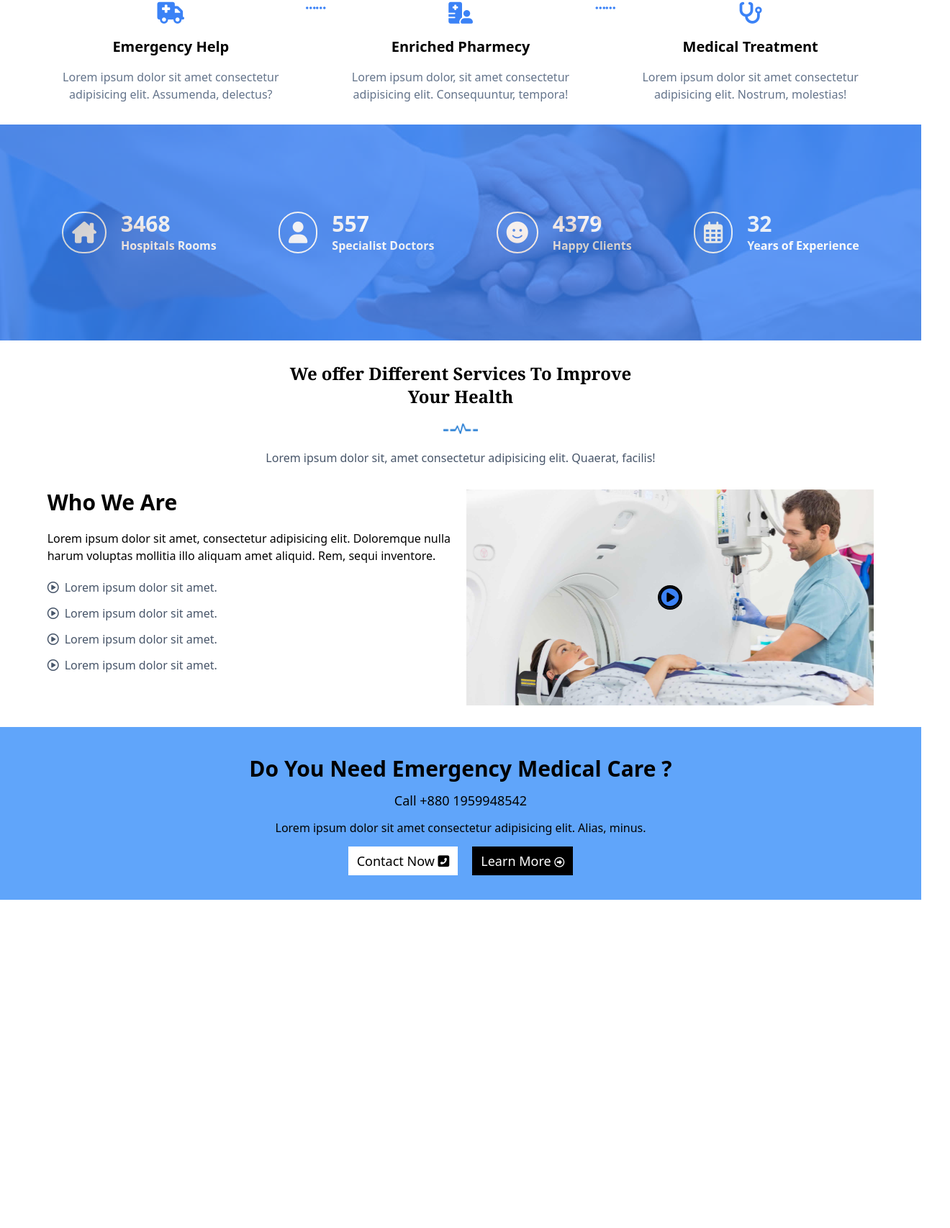
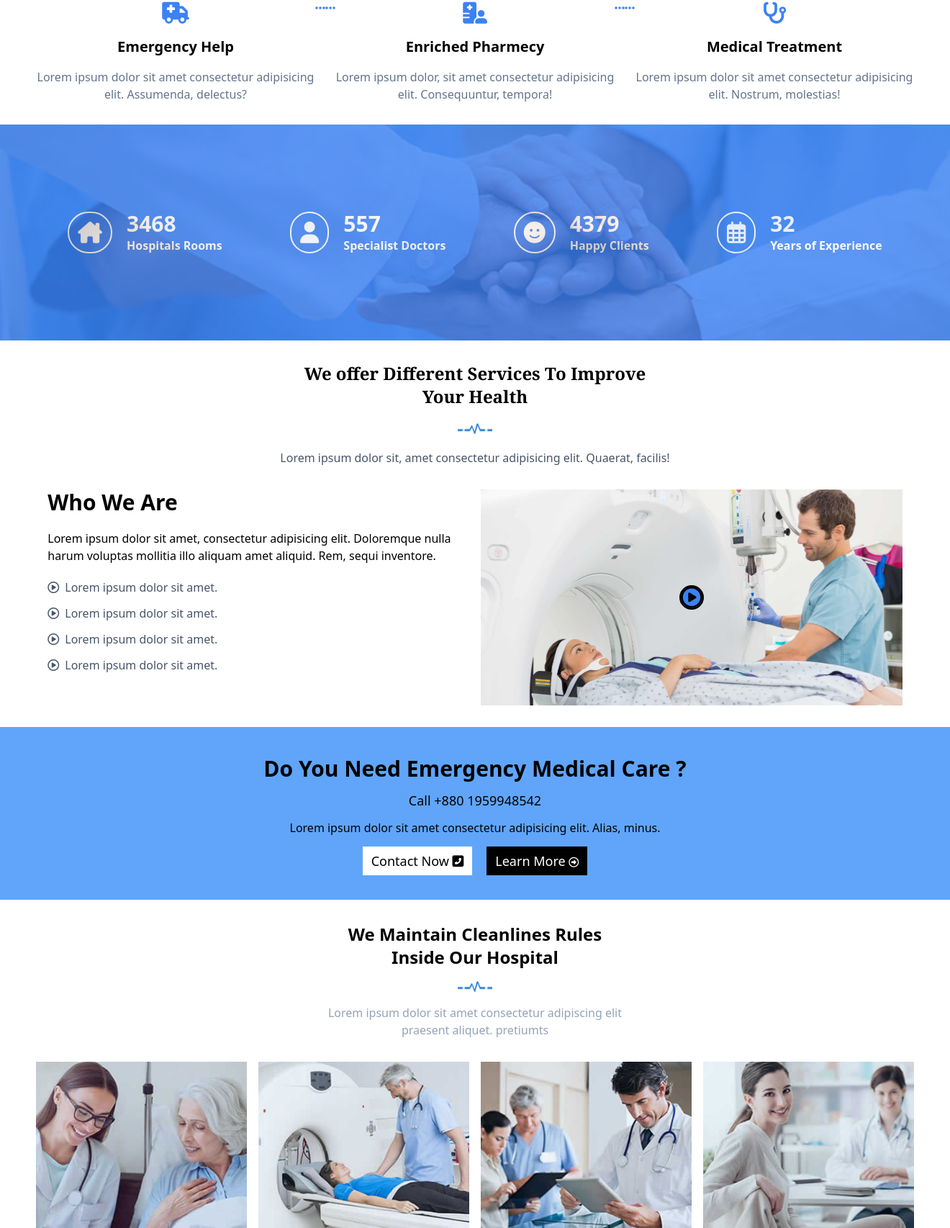
Before and after one commit to tanvirkhan00/Mediplus-project-by-tailwind-responsive, a website: page src/index.html in a window 1280 px wide. Shown: the part 954-2660 px from the top of the page at 72% size, 1320 px wide, since content can reach past the window. Before the commit the page ends 2204 px from the top, so only its background shows below. Drawn offline with Linux system fonts and the light colour scheme.

Commit message:
eddited size and add rules section

```diff
--- a/src/index.html
+++ b/src/index.html
@@ -7,8 +7,8 @@
   <title>Mediplus</title>
 </head>
 <body>
-    <section class="top_header hidden md:block border-b-2 border-slate-400">
-        <div class="top-wraper flex justify-between mx-[50px]  h-[50px] items-center font-medium">
+    <section class="top_header hidden md:block border-b-2 border-slate-400 w-[450px] md:w-[1000px] xl:w-[1320px] px-[50px]">
+        <div class="top-wraper flex justify-between h-[50px] items-center font-medium">
             <div class="single-box">
                 <ul class="flex xl:text-lg">
                     <li>About</li>
@@ -31,7 +31,7 @@
     </section>
 <!-- End Top-header Section -->
 
-    <section class="header_section mx-[50px]">
+    <section class="header_section w-[450px] md:w-[1000px] xl:w-[1320px] px-[50px]">
         <div class="header-wraper flex justify-between h-[60px] items-center ">
             <div class="single-box text-3xl">
                 <p class="font-semibold text-blue-600"> <i class="fa-solid fa-square-plus"></i> Medi <span class="text-black">plus</span></p>
@@ -56,7 +56,7 @@
     </section>
 <!-- End Header Section -->
 
-    <section class="feature_section">
+    <section class="feature_section w-[450px] md:w-[1000px] xl:w-[1320px]">
         <div class="feature-wraper">
             <div class="background-img bg-cover h-[200px] md:h-[400px]" style="background-image:url(/img/slider2.jpg);">
                 <div class="content  h-full flex flex-col  justify-center ml-5 xl:ml-[150px]">
@@ -72,7 +72,7 @@
     </section>
 <!-- End Feature Section -->
 
-    <section class="about_section mx-[50px]">
+    <section class="about_section w-[450px] md:w-[1000px] xl:w-[1320px] px-[50px]">
         <div class="box md:flex justify-evenly text-white -mt-10 hidden">
             <div class="single-box basis-[32%] bg-blue-500 flex flex-col justify-center px-5 h-[280px] rounded">
                 <div class="content">
@@ -147,7 +147,7 @@
     </section>
 <!-- End About Section -->
 
-    <section class="feature-section mt-[30px] hidden md:block">
+    <section class="feature-section w-[450px] md:w-[1000px] xl:w-[1320px] mt-[30px] hidden md:block">
         <div class="h-[300px] " style=" background-image:url(/img/fun-bg.jpg);">
             <div class="feature-wrap bg-blue-500 opacity-[.8] text-white font-semibold md:flex md:justify-evenly h-full items-center">
                 <div class="single-box flex items-center">
@@ -183,7 +183,7 @@
     </section>
 <!-- End Feature Section -->
 
-    <section class="service_section mt-[30px] mx-[50px]">
+    <section class="service_section mt-[30px] w-[450px] md:w-[1000px] xl:w-[1320px] px-[50px]">
         <div class="service-wraper">
             <div class="heading flex flex-col items-center text-center">
                 <h1 class="text-xl font-bold font-serif md:text-2xl">We offer Different Services To Improve <br> Your Health</h1>
@@ -213,7 +213,7 @@
     </section>
 <!-- End Service Section -->
 
-    <section class="contact_section mt-[30px] bg-blue-400 text-center ">
+    <section class="contact_section w-[450px] md:w-[1000px] xl:w-[1320px] mt-[30px] bg-blue-400 text-center ">
         <div class="contact-wrap py-10">
             <h1 class="font-bold text-3xl">Do You Need Emergency Medical Care ?</h1>
             <p class="text-lg my-3">Call +880 1959948542</p>
@@ -228,6 +228,21 @@
             </div>
         </div>
     </section>
+    <section class="rules_section w-[450px] md:w-[1000px] xl:w-[1320px] px-[50px]">
+        <div class="rules-wraper">
+            <div class="content flex flex-col py-8  text-center items-center md:px-[200px] xl:px-[400px]">
+                <h1 class="text-2xl font-bold">We Maintain Cleanlines Rules Inside Our Hospital</h1>
+                <img class="w-[50px] py-3" src="/img/section-img.png" alt="">
+                <p class="text-slate-400">Lorem ipsum dolor sit amet consectetur adipiscing elit praesent aliquet. pretiumts</p>
+            </div>
+            <div class="img-box md:flex md:justify-between">
+                <img class="w-[100%] md:w-[48%] xl:w-[24%]" src="/img/pf1.jpg" alt="">
+                <img class="hidden md:block md:w-[48%] xl:w-[24%]" src="/img/pf2.jpg" alt="">
+                <img class="hidden xl:block xl:w-[24%]" src="/img/pf3.jpg" alt="">
+                <img class="hidden xl:block xl:w-[24%]" src="/img/pf4.jpg" alt="">
+            </div>
+        </div>
+    </section>
 
     <script src="https://kit.fontawesome.com/862c32b35b.js" crossorigin="anonymous"></script>
 </body>
```
Also changed, not shown: src/output.css.
